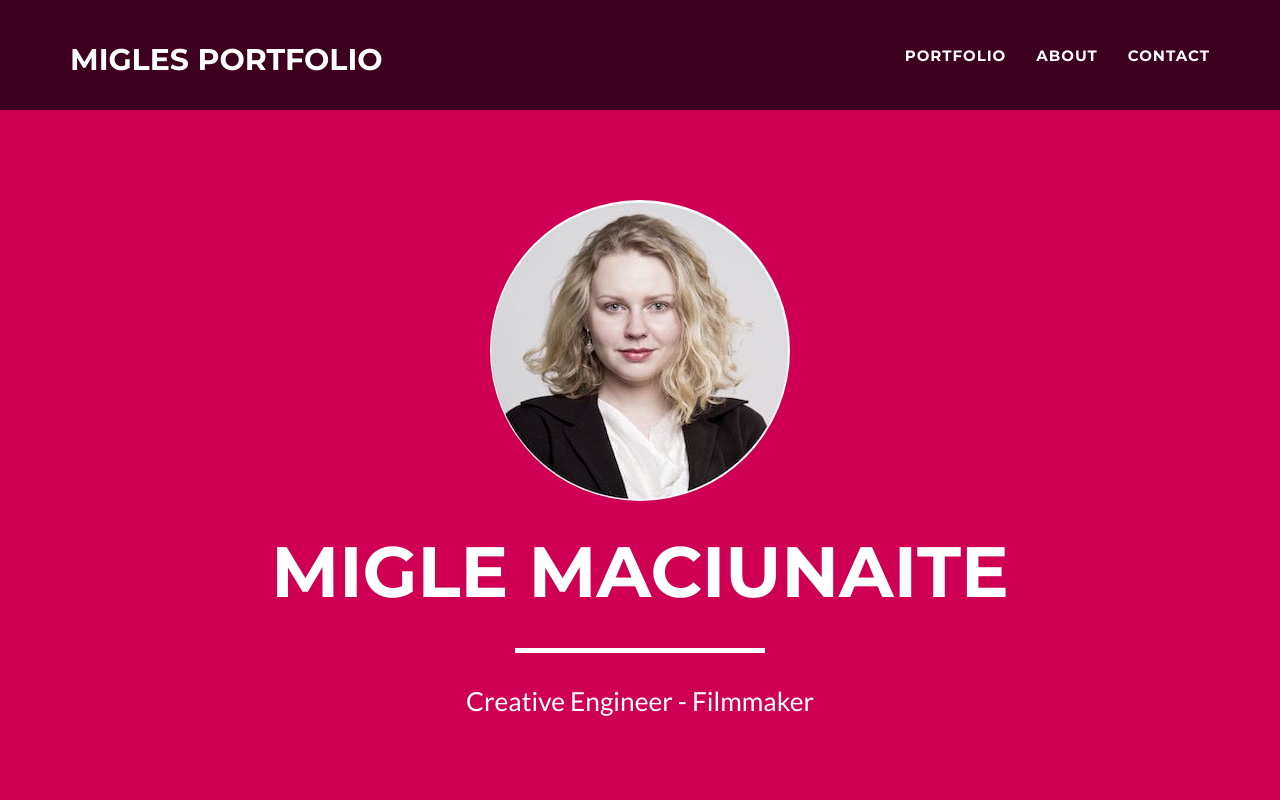
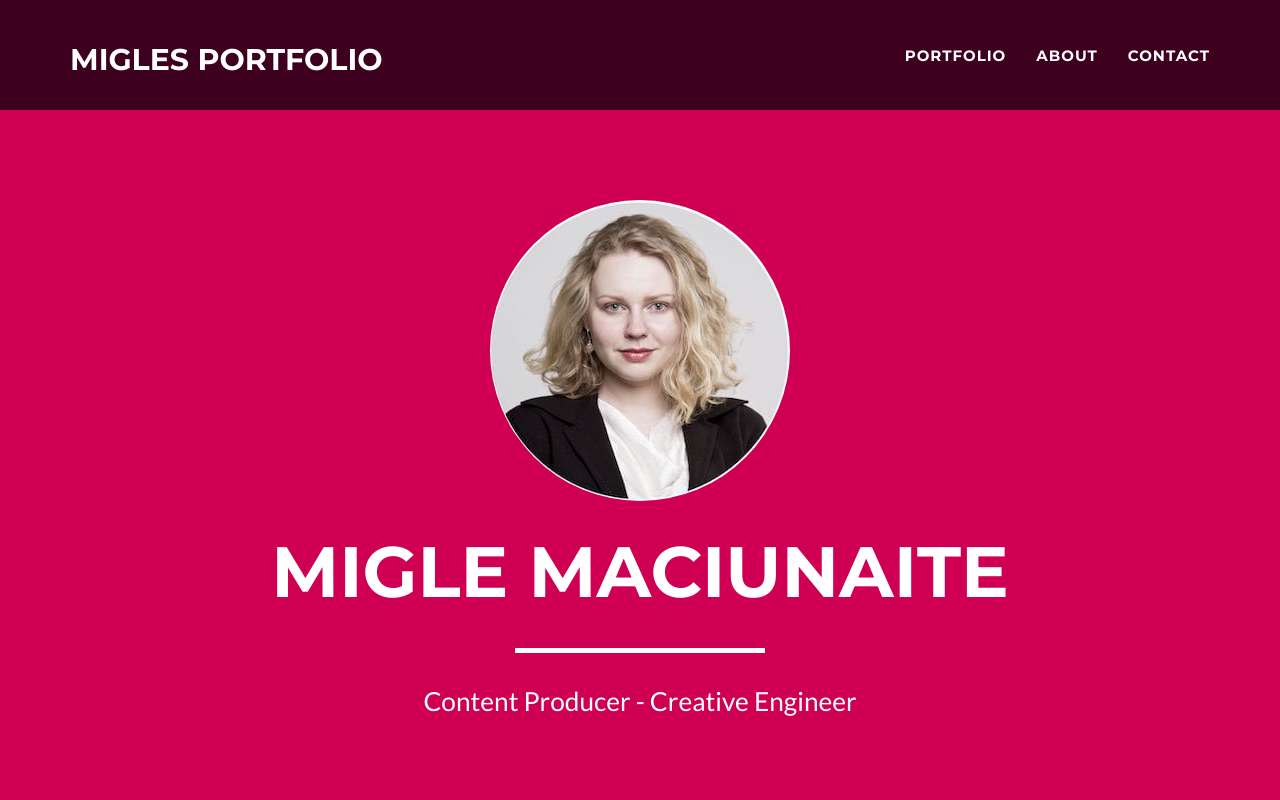
Before and after one commit to migleorange/migleorange.github.io, a website: page index.html in a window 1280 px wide. Shown: the top 800 px of the page. Drawn offline with nearby package versions, Linux system fonts and the light colour scheme; some packages are replaced by stand-ins of ours; a script that the page names is missing.

Commit message:
Update index.html

```diff
--- a/index.html
+++ b/index.html
@@ -78,7 +78,7 @@
                     <div class="intro-text">
                         <span class="name">Migle Maciunaite</span>
                         <hr class="star-light">
-                        <span class="skills">Creative Engineer - Filmmaker</span>
+                        <span class="skills">Content Producer - Creative Engineer</span>
                     </div>
                 </div>
             </div>
```
